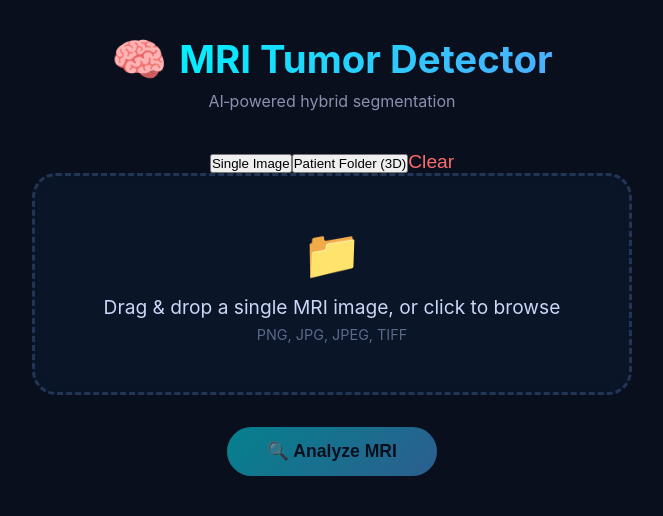
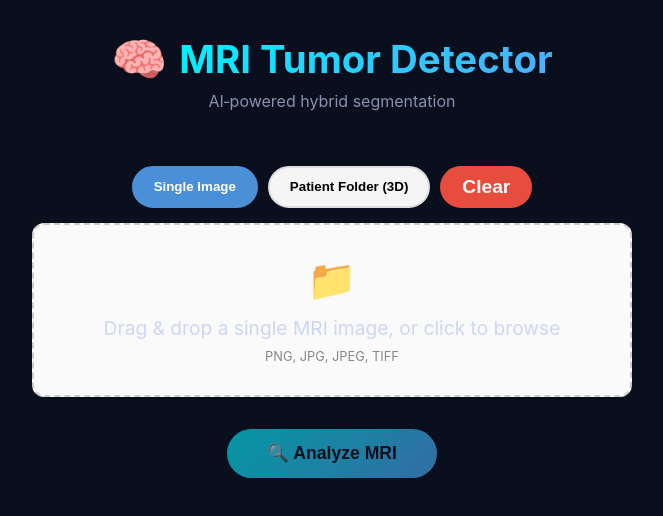
Before and after one commit to Assam157/MRIDetectorFrontend, a React (Create React App) app: page / in a window 1280 px wide. Shown: the top 516 px of the page, without its empty margins (308-971 px from the left). Built offline with nearby package versions, Linux system fonts and the light colour scheme.

Commit message:
Update App.css

```diff
--- a/src/App.css
+++ b/src/App.css
@@ -249,3 +249,194 @@ h1 {
 .card-value.safe {
   color: #56d670;
 }
+/* ----- Mode Toggle ----- */
+.mode-toggle {
+  display: flex;
+  justify-content: center;
+  gap: 10px;
+  margin: 15px 0;
+}
+.mode-toggle button {
+  padding: 8px 20px;
+  border: 2px solid #ddd;
+  background: #f5f5f5;
+  border-radius: 25px;
+  cursor: pointer;
+  font-weight: 600;
+  transition: all 0.2s;
+}
+.mode-toggle button.active {
+  background: #4a90d9;
+  color: white;
+  border-color: #4a90d9;
+}
+.mode-toggle button.clear-btn {
+  background: #e74c3c;
+  color: white;
+  border-color: #e74c3c;
+}
+.mode-toggle button.clear-btn:hover {
+  background: #c0392b;
+}
+
+/* ----- Dropzone (reuse existing styles, just adjust) ----- */
+.dropzone {
+  border: 2px dashed #ccc;
+  border-radius: 12px;
+  padding: 30px;
+  text-align: center;
+  background: #fafafa;
+  transition: all 0.3s;
+  margin: 0 20px;
+}
+.dropzone.active {
+  border-color: #4a90d9;
+  background: #eef6ff;
+}
+.dropzone-label {
+  cursor: pointer;
+  display: block;
+}
+.dropzone-icon {
+  font-size: 40px;
+}
+.dropzone-hint {
+  font-size: 0.8rem;
+  color: #888;
+}
+.file-preview-tag {
+  display: inline-flex;
+  align-items: center;
+  background: #e9ecef;
+  padding: 5px 12px;
+  border-radius: 20px;
+  margin-top: 10px;
+  gap: 8px;
+}
+.file-preview-tag .clear-btn {
+  background: none;
+  border: none;
+  font-size: 1.2rem;
+  cursor: pointer;
+  color: #e74c3c;
+}
+
+/* ----- Slice Grid (3D mode) ----- */
+.slice-grid {
+  margin: 20px;
+  padding: 15px;
+  background: #f9f9f9;
+  border-radius: 12px;
+  border: 1px solid #e0e0e0;
+}
+.slice-grid h3 {
+  margin-top: 0;
+  text-align: center;
+}
+.grid-container {
+  display: flex;
+  flex-wrap: wrap;
+  gap: 10px;
+  justify-content: center;
+  max-height: 400px;
+  overflow-y: auto;
+  padding: 10px;
+}
+.slice-thumb {
+  display: flex;
+  flex-direction: column;
+  align-items: center;
+  border: 1px solid #ddd;
+  border-radius: 8px;
+  padding: 5px;
+  background: white;
+  width: 100px;
+}
+.slice-thumb img {
+  width: 80px;
+  height: 80px;
+  object-fit: cover;
+  border-radius: 4px;
+}
+.slice-thumb span {
+  font-size: 0.75rem;
+  margin-top: 4px;
+  color: #555;
+}
+
+/* ----- Results Dashboard (extended for 3D) ----- */
+.results-dashboard {
+  display: flex;
+  flex-wrap: wrap;
+  gap: 15px;
+  justify-content: center;
+  margin: 20px;
+}
+.card {
+  background: white;
+  border-radius: 12px;
+  box-shadow: 0 2px 8px rgba(0,0,0,0.1);
+  padding: 15px 25px;
+  text-align: center;
+  min-width: 120px;
+}
+.card-label {
+  display: block;
+  font-size: 0.85rem;
+  color: #777;
+  text-transform: uppercase;
+}
+.card-value {
+  display: block;
+  font-size: 1.6rem;
+  font-weight: 700;
+  margin-top: 5px;
+}
+.card-value.highlight {
+  color: #2980b9;
+}
+.card-value.danger {
+  color: #e74c3c;
+}
+.card-value.safe {
+  color: #27ae60;
+}
+.card-value.success {
+  color: #2ecc71;
+}
+
+/* ----- Action button (disable state) ----- */
+.inference-btn:disabled {
+  opacity: 0.6;
+  cursor: not-allowed;
+}
+.inference-btn .spinner {
+  display: inline-block;
+  width: 18px;
+  height: 18px;
+  border: 3px solid #fff;
+  border-radius: 50%;
+  border-top-color: transparent;
+  animation: spin 0.8s linear infinite;
+}
+@keyframes spin {
+  to { transform: rotate(360deg); }
+}
+
+/* ----- Download button ----- */
+.download-btn {
+  background: #2ecc71;
+  color: white;
+  border: none;
+  padding: 12px 30px;
+  border-radius: 30px;
+  font-size: 1.1rem;
+  font-weight: 600;
+  cursor: pointer;
+  margin: 10px auto;
+  display: block;
+  transition: background 0.2s;
+}
+.download-btn:hover {
+  background: #27ae60;
+}
```
